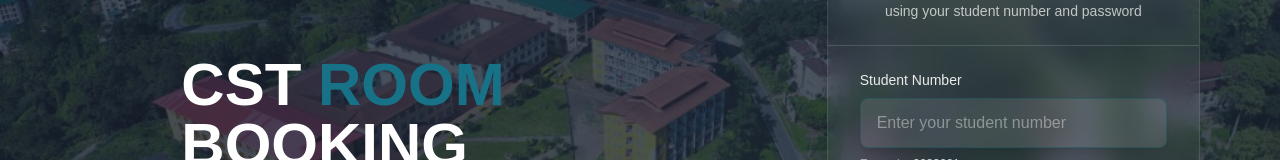
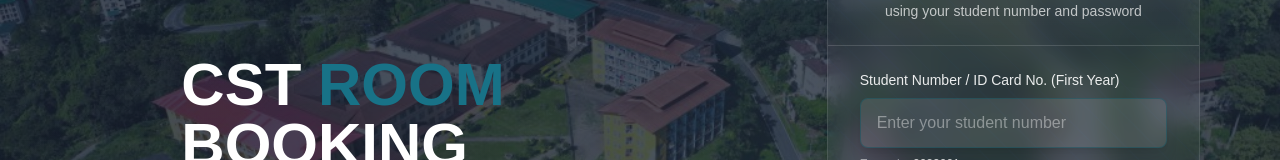
Before and after one commit to Ran501/CST_Hostel_Booking_System, a Next.js app in the folder cst_room_booking_system/: page /login in a window 1280 px wide. Shown: the part 197-357 px from the top of the page. Built offline with nearby package versions, Linux system fonts and the light colour scheme.

Commit message:
UI updation

```diff
--- a/cst_room_booking_system/src/app/activate/page.js
+++ b/cst_room_booking_system/src/app/activate/page.js
@@ -90,7 +90,7 @@ export default function ActivateAccount() {
             <form onSubmit={handleSubmit} className="space-y-5 px-8 py-6">
               <div>
                 <label className="mb-2 block text-sm font-medium text-white/90">
-                  Student Number
+                  Student Number / ID Card No.(First Year)
                 </label>
                 <div className="relative">
                   <input
--- a/cst_room_booking_system/src/app/login/page.js
+++ b/cst_room_booking_system/src/app/login/page.js
@@ -43,7 +43,7 @@ export default function LoginModal({ open = true, onClose, onSuccess }) {
   const handleCancel = () => {
     localStorage.removeItem("session");
     if (onClose) onClose();
-    window.location.href = "https://afm.rub.edu.bt/logistics/";
+    window.location.href = "https://cst.edu.bt";
   };
 
   async function handleSubmit(e) {
@@ -214,7 +214,7 @@ export default function LoginModal({ open = true, onClose, onSuccess }) {
                   <form onSubmit={handleSubmit} className="space-y-5 px-8 py-6">
                     <div>
                       <label className="mb-2 block text-sm font-medium text-white/90">
-                        Student Number
+                        Student Number / ID Card No. (First Year)
                       </label>
                       <div className="relative">
                         <input
```
